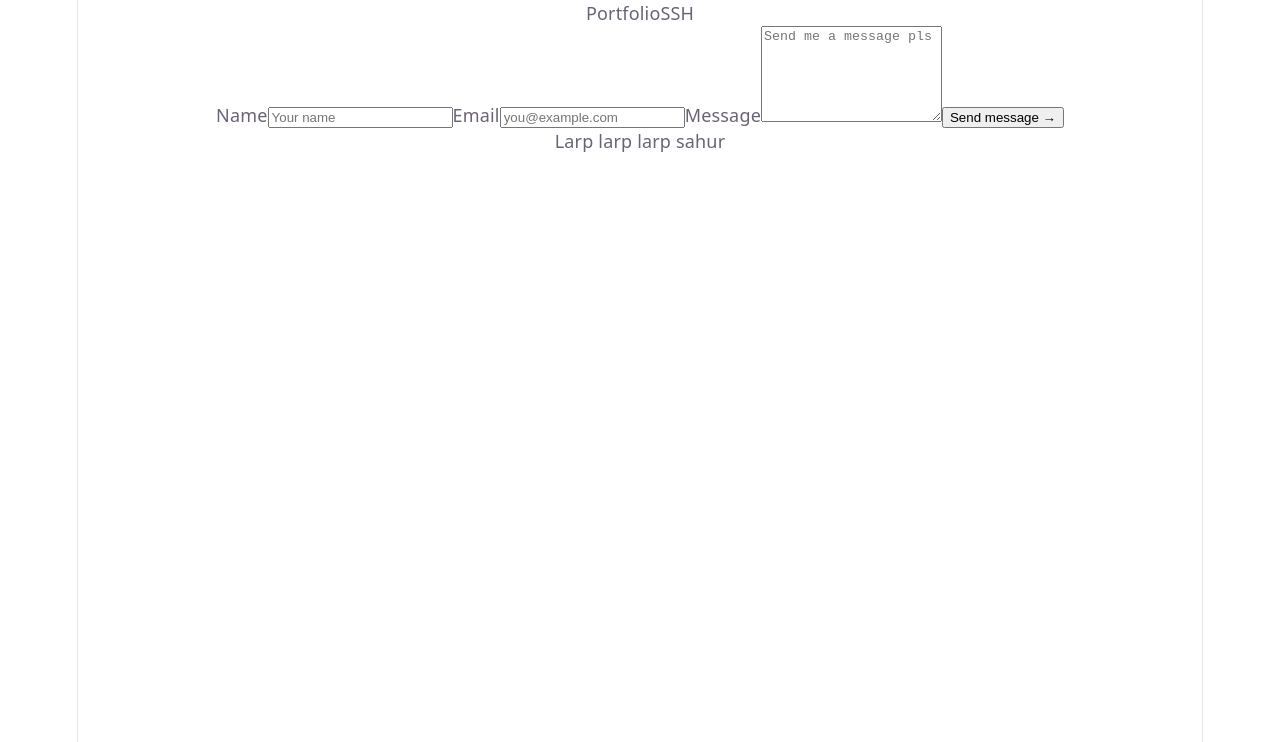
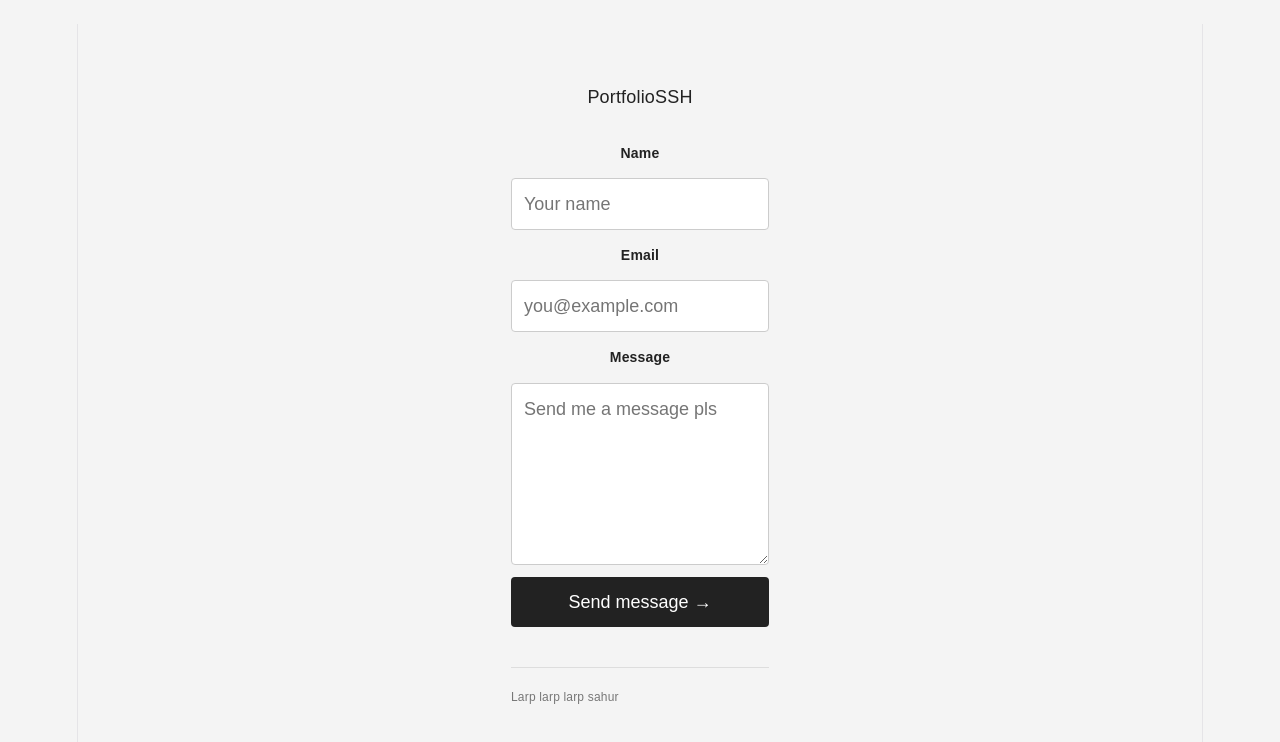
Before and after one commit to CodeKheb/PortfolioSSH, a React (Vite) app in the folder frontend/: page / in a window 1280 px wide. Shown: the top 742 px of the page. Built offline with nearby package versions, Linux system fonts and the light colour scheme.

Commit message:
Basic CSS

```diff
--- a/frontend/src/App.css
+++ b/frontend/src/App.css
@@ -1,184 +1,93 @@
-.counter {
-  font-size: 16px;
-  padding: 5px 10px;
-  border-radius: 5px;
-  color: var(--accent);
-  background: var(--accent-bg);
-  border: 2px solid transparent;
-  transition: border-color 0.3s;
-  margin-bottom: 24px;
-
-  &:hover {
-    border-color: var(--accent-border);
-  }
-  &:focus-visible {
-    outline: 2px solid var(--accent);
-    outline-offset: 2px;
-  }
+* {
+  box-sizing: border-box;
 }
 
-.hero {
-  position: relative;
-
-  .base,
-  .framework,
-  .vite {
-    inset-inline: 0;
-    margin: 0 auto;
+body {
+  margin: 0;
+  padding: 24px;
+  font-family: Arial, sans-serif;
+  background: #f4f4f4;
+  color: #222;
 }
 
-  .base {
-    width: 170px;
-    position: relative;
-    z-index: 0;
+.container {
+  max-width: 500px;
+  margin: 60px auto;
 }
 
-  .framework,
-  .vite {
-    position: absolute;
+header {
+  margin-bottom: 30px;
 }
 
-  .framework {
-    z-index: 1;
-    top: 34px;
-    height: 28px;
-    transform: perspective(2000px) rotateZ(300deg) rotateX(44deg) rotateY(39deg)
-      scale(1.4);
+h1 {
+  margin-bottom: 8px;
 }
 
-  .vite {
-    z-index: 0;
-    top: 107px;
-    height: 26px;
-    width: auto;
-    transform: perspective(2000px) rotateZ(300deg) rotateX(40deg) rotateY(39deg)
-      scale(0.8);
-  }
+header p {
+  color: #666;
+  line-height: 1.5;
 }
 
-#center {
+form {
   display: flex;
   flex-direction: column;
-  gap: 25px;
-  place-content: center;
-  place-items: center;
-  flex-grow: 1;
-
-  @media (max-width: 1024px) {
-    padding: 32px 20px 24px;
-    gap: 18px;
-  }
+  gap: 12px;
 }
 
-#next-steps {
-  display: flex;
-  border-top: 1px solid var(--border);
-  text-align: left;
-
-  & > div {
-    flex: 1 1 0;
-    padding: 32px;
-    @media (max-width: 1024px) {
-      padding: 24px 20px;
-    }
+label {
+  font-size: 14px;
+  font-weight: bold;
 }
 
-  .icon {
-    margin-bottom: 16px;
-    width: 22px;
-    height: 22px;
+input,
+textarea {
+  width: 100%;
+  padding: 12px;
+  border: 1px solid #ccc;
+  border-radius: 4px;
+  font: inherit;
 }
 
-  @media (max-width: 1024px) {
-    flex-direction: column;
-    text-align: center;
-  }
+button {
+  padding: 12px;
+  border: none;
+  border-radius: 4px;
+  background: #222;
+  color: white;
+  font: inherit;
+  cursor: pointer;
 }
 
-#docs {
-  border-right: 1px solid var(--border);
-
-  @media (max-width: 1024px) {
-    border-right: none;
-    border-bottom: 1px solid var(--border);
-  }
+button:hover {
+  background: #444;
 }
 
-#next-steps ul {
-  list-style: none;
-  padding: 0;
-  display: flex;
-  gap: 8px;
-  margin: 32px 0 0;
-
-  .logo {
-    height: 18px;
+button:disabled {
+  opacity: 0.6;
+  cursor: not-allowed;
 }
 
-  a {
-    color: var(--text-h);
-    font-size: 16px;
-    border-radius: 6px;
-    background: var(--social-bg);
-    display: flex;
-    padding: 6px 12px;
-    align-items: center;
-    gap: 8px;
-    text-decoration: none;
-    transition: box-shadow 0.3s;
-
-    &:hover {
-      box-shadow: var(--shadow);
-    }
-    .button-icon {
-      height: 18px;
-      width: 18px;
-    }
+.status {
+  padding: 10px;
+  border-radius: 4px;
 }
 
-  @media (max-width: 1024px) {
-    margin-top: 20px;
-    flex-wrap: wrap;
-    justify-content: center;
-
-    li {
-      flex: 1 1 calc(50% - 8px);
+.success {
+  color: green;
+  background: #e6f4e6;
 }
 
-    a {
-      width: 100%;
-      justify-content: center;
-      box-sizing: border-box;
-    }
-  }
+.error {
+  color: red;
+  background: #fbe6e6;
 }
 
-#spacer {
-  height: 88px;
-  border-top: 1px solid var(--border);
-  @media (max-width: 1024px) {
-    height: 48px;
+footer {
+  display: flex;
+  justify-content: space-between;
+  margin-top: 40px;
+  padding-top: 16px;
+  border-top: 1px solid #ddd;
+  color: #777;
+  font-size: 12px;
 }
-}
-
-.ticks {
-  position: relative;
-  width: 100%;
-
-  &::before,
-  &::after {
-    content: '';
-    position: absolute;
-    top: -4.5px;
-    border: 5px solid transparent;
-  }
-
-  &::before {
-    left: 0;
-    border-left-color: var(--border);
-  }
-  &::after {
-    right: 0;
-    border-right-color: var(--border);
-  }
-}
```
Lines whose indentation alone changed are shown as unchanged.
